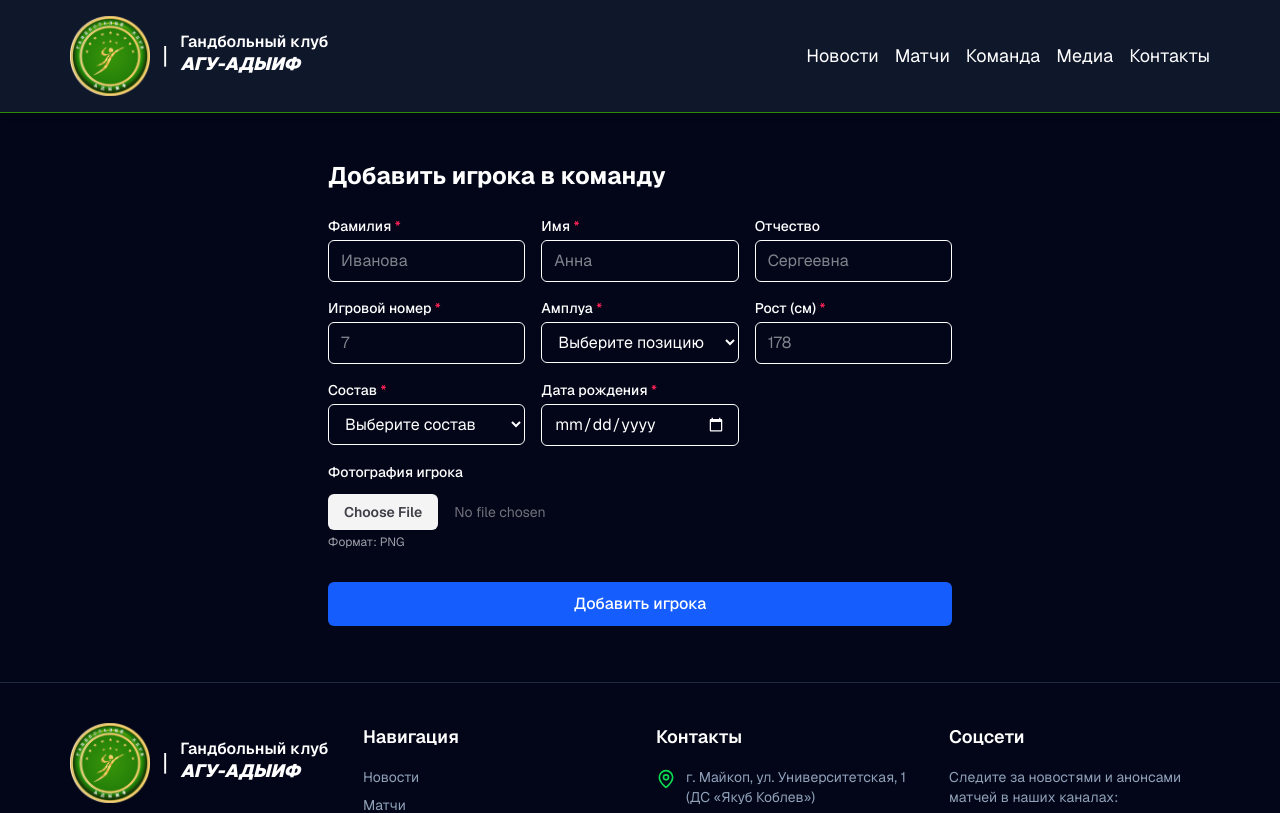
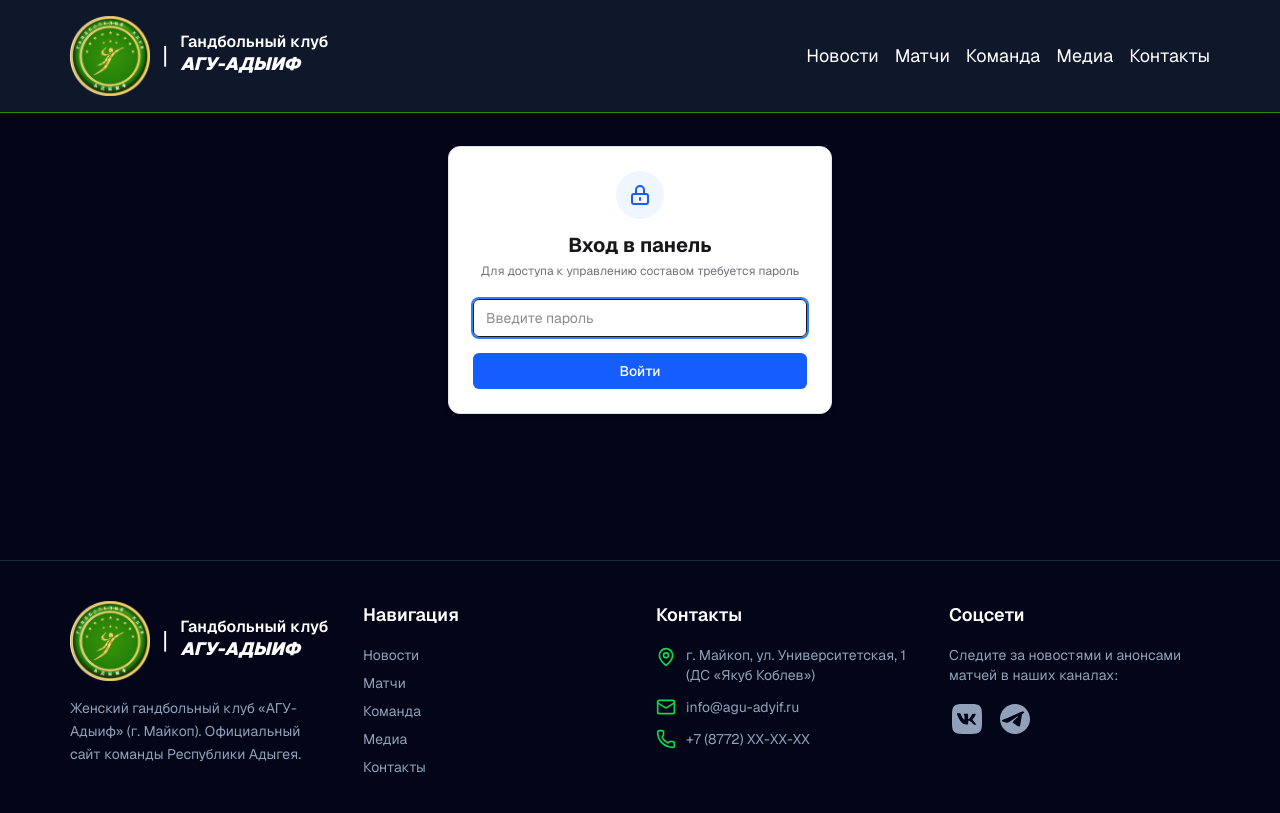
Before and after one commit to vladislavbalabas01/adyif-handball, a Next.js app: page /admin/players in a window 1280 px wide. Shown: the top 813 px of the page. Built offline with nearby package versions, Linux system fonts and the light colour scheme.

Commit message:
Autorized on admin/players

```diff
--- a/src/app/admin/players/page.tsx
+++ b/src/app/admin/players/page.tsx
@@ -9,7 +9,41 @@ const initialState: ActionState = {
   message: "",
 };
 
+const ADMIN_PASSWORD = process.env.ADMIN_PASSWORD || "diff2320"; // Пароль по умолчанию, если переменная окружения не установлена
+
 export default function AdminPlayersPage() {
+  // Состояния авторизации
+  const [isAuthenticated, setIsAuthenticated] = useState<boolean>(false);
+  const [passwordInput, setPasswordInput] = useState<string>("");
+  const [authError, setAuthError] = useState<string>("");
+  const [isLoadingAuth, setIsLoadingAuth] = useState<boolean>(true);
+
+  // Проверяем, вводился ли пароль в этой вкладке ранее
+  useEffect(() => {
+    const savedAuth = sessionStorage.getItem("admin_authorized");
+    if (savedAuth === "true") {
+      setIsAuthenticated(true);
+    }
+    setIsLoadingAuth(false);
+  }, []);
+
+  const handlePasswordSubmit = (e: React.FormEvent<HTMLFormElement>) => {
+    e.preventDefault();
+    if (passwordInput === ADMIN_PASSWORD) {
+      sessionStorage.setItem("admin_authorized", "true");
+      setIsAuthenticated(true);
+      setAuthError("");
+    } else {
+      setAuthError("Неверный пароль доступа");
+    }
+  };
+
+  const handleLogout = () => {
+    sessionStorage.removeItem("admin_authorized");
+    setIsAuthenticated(false);
+    setPasswordInput("");
+  };
+
   const [state, formAction, isPending] = useActionState(
     addPlayerAction,
     initialState,
@@ -63,6 +97,68 @@ export default function AdminPlayersPage() {
       handleCancelPhoto(); // Сбрасываем превью изображения после успешной отправки
     }
   }, [state.success]);
+
+  // Пока проверяется sessionStorage — не мелькаем экраном
+  if (isLoadingAuth) {
+    return null;
+  }
+
+  // --- ЭКРАН ВВОДА ПАРОЛЯ ---
+  if (!isAuthenticated) {
+    return (
+      <main className="min-h-[70vh] flex items-center justify-center p-4">
+        <div className="w-full max-w-sm bg-white p-6 rounded-xl shadow-md border border-zinc-200">
+          <div className="flex flex-col items-center mb-5 text-center">
+            <div className="w-12 h-12 bg-blue-50 text-blue-600 rounded-full flex items-center justify-center mb-3">
+              <svg
+                xmlns="http://www.w3.org/2000/svg"
+                className="w-6 h-6"
+                fill="none"
+                viewBox="0 0 24 24"
+                stroke="currentColor"
+              >
+                <path
+                  strokeLinecap="round"
+                  strokeLinejoin="round"
+                  strokeWidth={2}
+                  d="M12 15v2m-6 4h12a2 2 0 002-2v-6a2 2 0 00-2-2H6a2 2 0 00-2 2v6a2 2 0 002 2zm10-10V7a4 4 0 00-8 0v4h8z"
+                />
+              </svg>
+            </div>
+            <h1 className="text-xl font-bold text-zinc-900">Вход в панель</h1>
+            <p className="text-xs text-zinc-500 mt-1">
+              Для доступа к управлению составом требуется пароль
+            </p>
+          </div>
+
+          {authError && (
+            <div className="mb-4 p-2.5 bg-rose-50 border border-rose-200 text-rose-700 text-xs rounded-md text-center">
+              {authError}
+            </div>
+          )}
+
+          <form onSubmit={handlePasswordSubmit} className="space-y-4">
+            <div>
+              <input
+                type="password"
+                placeholder="Введите пароль"
+                value={passwordInput}
+                onChange={(e) => setPasswordInput(e.target.value)}
+                autoFocus
+                className="w-full px-3 py-2 border rounded-md outline-none focus:ring-2 focus:ring-blue-500 text-zinc-900 text-sm"
+              />
+            </div>
+            <button
+              type="submit"
+              className="w-full bg-blue-600 hover:bg-blue-700 text-white font-medium py-2 rounded-md transition text-sm"
+            >
+              Войти
+            </button>
+          </form>
+        </div>
+      </main>
+    );
+  }
 
   return (
     <main className="mt-6 sm:mt-8 md:mt-32 lg:mt-32 xl:mt-34 2xl:mt-36 mb-8">
```
Also changed, not shown: 1 other file (tests, documents, lock files or other folders).
